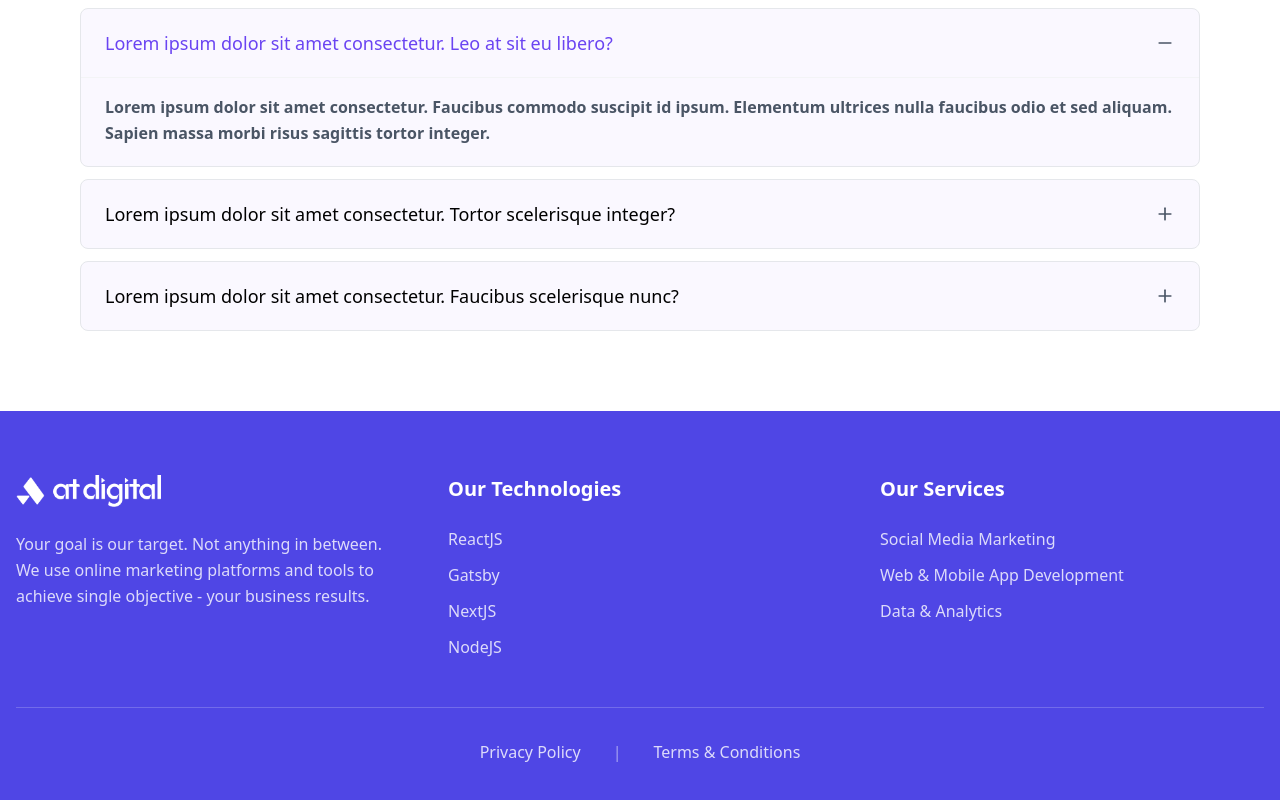
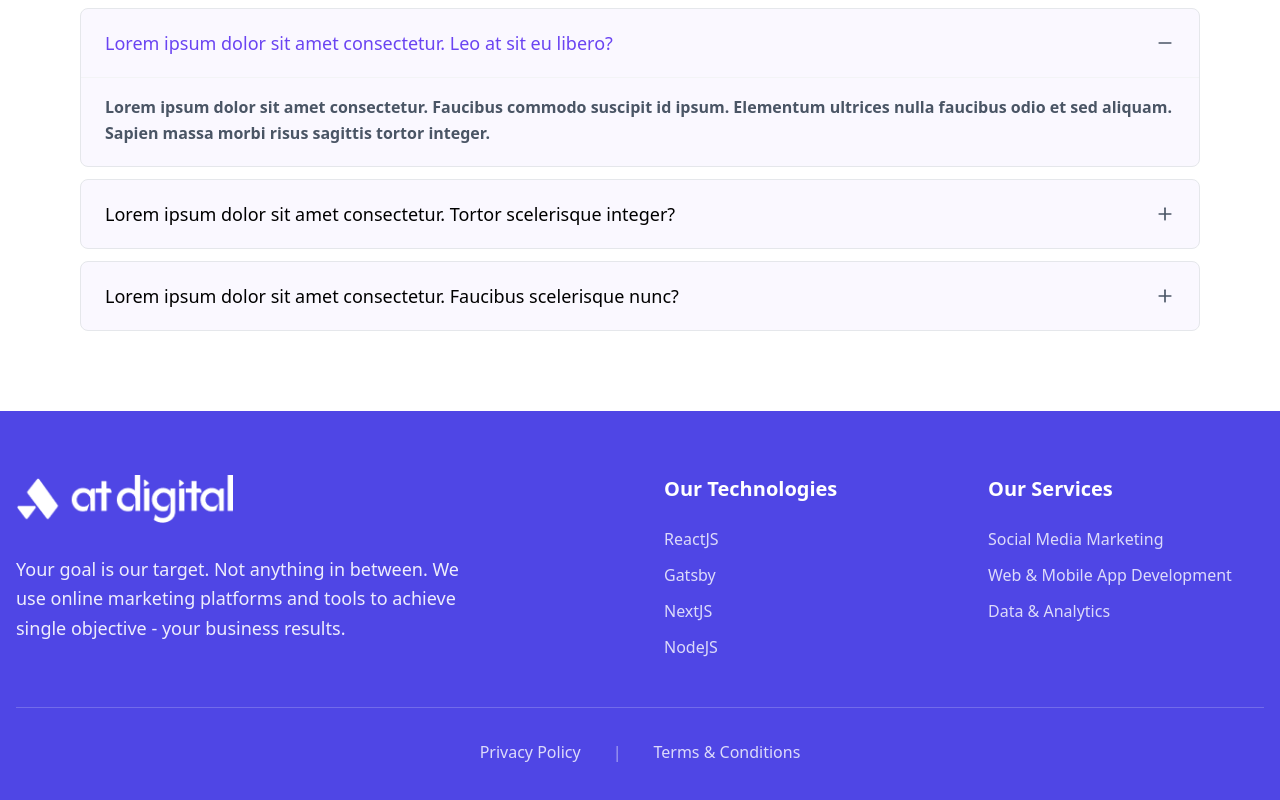
Before and after one commit to chamudithaperera/ATdigital-Front-end-Development-Task, a React (Vite) app in the folder atdigital_task/: page / in a window 1280 px wide. Shown: the part 1912-2712 px from the top of the page. Built offline with nearby package versions, Linux system fonts and the light colour scheme.

Commit message:
refactor Footer component for improved layout and styling; adjust grid structure, increase logo size, and enhance text visibility

```diff
--- a/atdigital_task/src/components/Footer/Footer.tsx
+++ b/atdigital_task/src/components/Footer/Footer.tsx
@@ -6,24 +6,24 @@ const Footer: React.FC = () => {
     <footer className="bg-primary text-white">
       <div className="container mx-auto px-4 py-16">
                 {/* Main Footer Content */}
-        <div className="grid md:grid-cols-3 gap-12 mb-12">
-          {/* Company Info */}
-          <div className="space-y-6">
+        <div className="grid md:grid-cols-12 gap-12 mb-12">
+          {/* Company Info - Takes up more space */}
+          <div className="md:col-span-6 space-y-8">
             <div className="flex items-center">
              <img
                src={atdigitalLogo}
                alt="AT Digital Logo"
-              className="h-8 w-auto"
+               className="h-12 w-auto"
              />
            </div>
-            <p className="text-white/80 leading-relaxed">
+            <p className="text-white/90 leading-relaxed text-lg max-w-md">
               Your goal is our target. Not anything in between. We use online marketing platforms and tools to achieve single objective - your business results.
             </p>
           </div>
 
           {/* Our Technologies */}
-          <div className="space-y-6">
-            <h3 className="text-xl font-semibold">Our Technologies</h3>
+          <div className="md:col-span-3 space-y-6">
+            <h3 className="text-xl font-semibold text-white">Our Technologies</h3>
             <div className="space-y-3">
               <a href="#" className="block text-white/80 hover:text-white transition-colors duration-300">
                 ReactJS
@@ -41,8 +41,8 @@ const Footer: React.FC = () => {
           </div>
 
           {/* Our Services */}
-          <div className="space-y-6">
-            <h3 className="text-xl font-semibold">Our Services</h3>
+          <div className="md:col-span-3 space-y-6">
+            <h3 className="text-xl font-semibold text-white">Our Services</h3>
             <div className="space-y-3">
               <a href="#" className="block text-white/80 hover:text-white transition-colors duration-300">
                 Social Media Marketing
```
Lines whose indentation alone changed are shown as unchanged.
